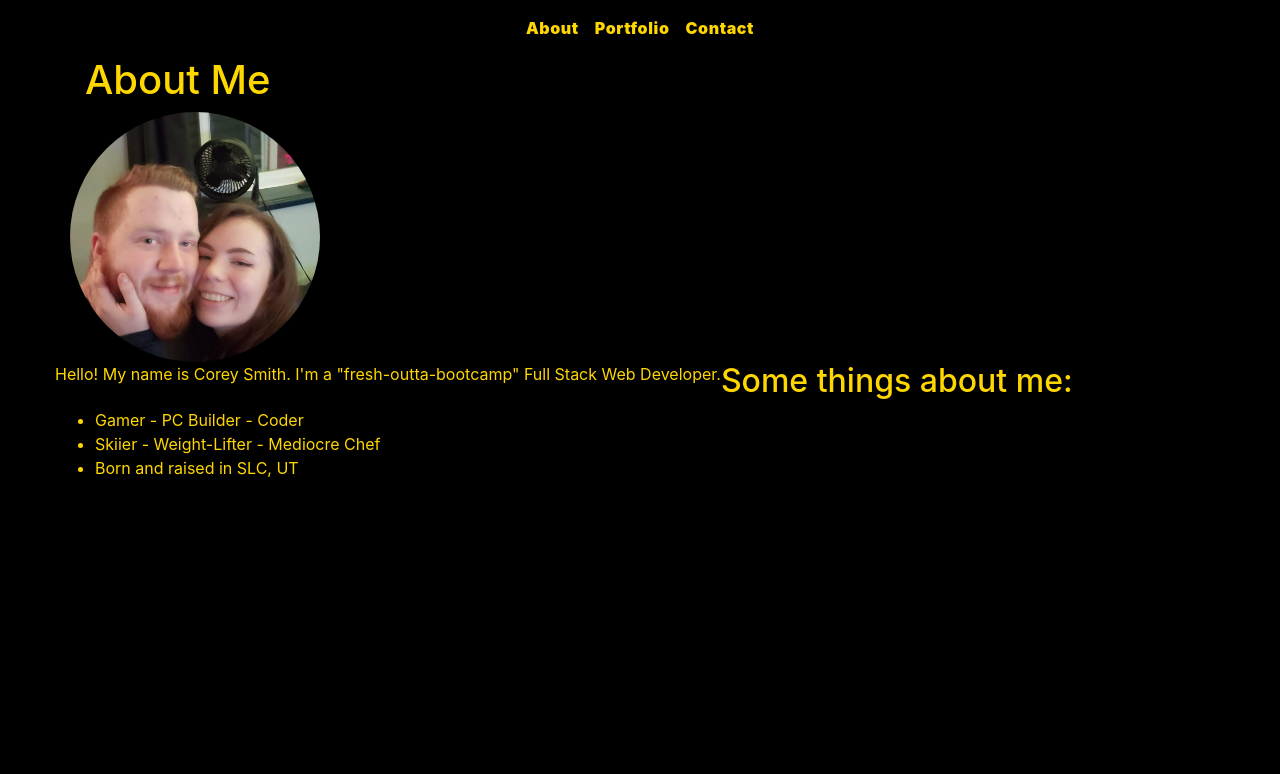
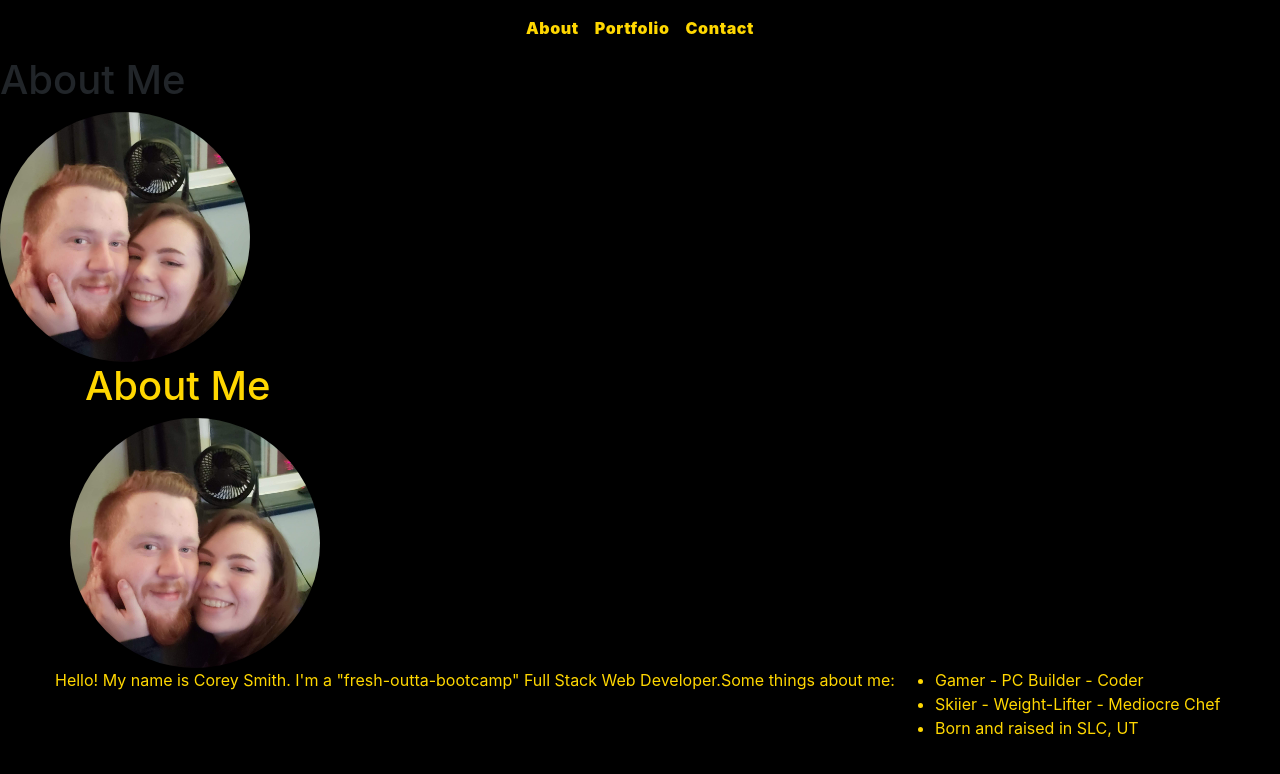
Before and after one commit to Maebeck/react-portfolio-v2, a React (Create React App) app in the folder client/: page / in a window 1280 px wide. Shown: the top 774 px of the page. Built offline with nearby package versions, Linux system fonts and the light colour scheme.

Commit message:
seperated all the about parts of the page into seperate components

```diff
--- a/client/src/components/About/index.js
+++ b/client/src/components/AboutDesc/index.js
@@ -15,7 +15,7 @@ function AboutMe () {
                 </div>
                 <p className='me-desc row'>
                     Hello! My name is Corey Smith. I'm a "fresh-outta-bootcamp" Full Stack Web Developer.
-                    <h2>Some things about me:</h2>
+                    <p>Some things about me:</p>
                     <ul>
                         <li>Gamer - PC Builder - Coder</li>
                         <li>Skiier - Weight-Lifter - Mediocre Chef</li>
--- /dev/null
+++ b/client/src/components/AboutImg/index.js
@@ -0,0 +1,12 @@
+import React from 'react';
+import Me from '../../images/me.jpg';
+
+
+function AboutImg () {
+    return (
+<div class="profile-thumb">
+<img src={ Me } className = "profilePic" alt="Me and my girlfriend"></img>
+</div>
+    )}
+
+export default AboutImg;
--- /dev/null
+++ b/client/src/components/AboutTitle/index.js
@@ -0,0 +1,10 @@
+import React from 'react';
+
+function AboutTitle () {
+    return (
+        <header>
+        <h1>About Me</h1>
+    </header>
+    )
+}
+export default AboutTitle;
--- a/client/src/index.css
+++ b/client/src/index.css
@@ -17,7 +17,7 @@ code {
 .about {
   background-color: black;
   background-size: cover;
-  position: fixed;
+
   min-width: 100%;
   min-height: 100%;
 }
--- a/client/src/pages/AboutMe.js
+++ b/client/src/pages/AboutMe.js
@@ -1,10 +1,14 @@
 import React from 'react';
-import About from '../components/About';
+import AboutDesc from '../components/AboutDesc';
+import AboutImg from '../components/AboutImg';
+import AboutTitle from '../components/AboutTitle';
 
 function AboutMe () {
     return (
         <div class='about'>
-        <About />
+        <AboutTitle />
+        <AboutImg />
+        <AboutDesc />
         </div>
     )
 };
```
Also changed, not shown: client/src/components/AboutDesc/about.css (renamed from client/src/components/About/about.css).
